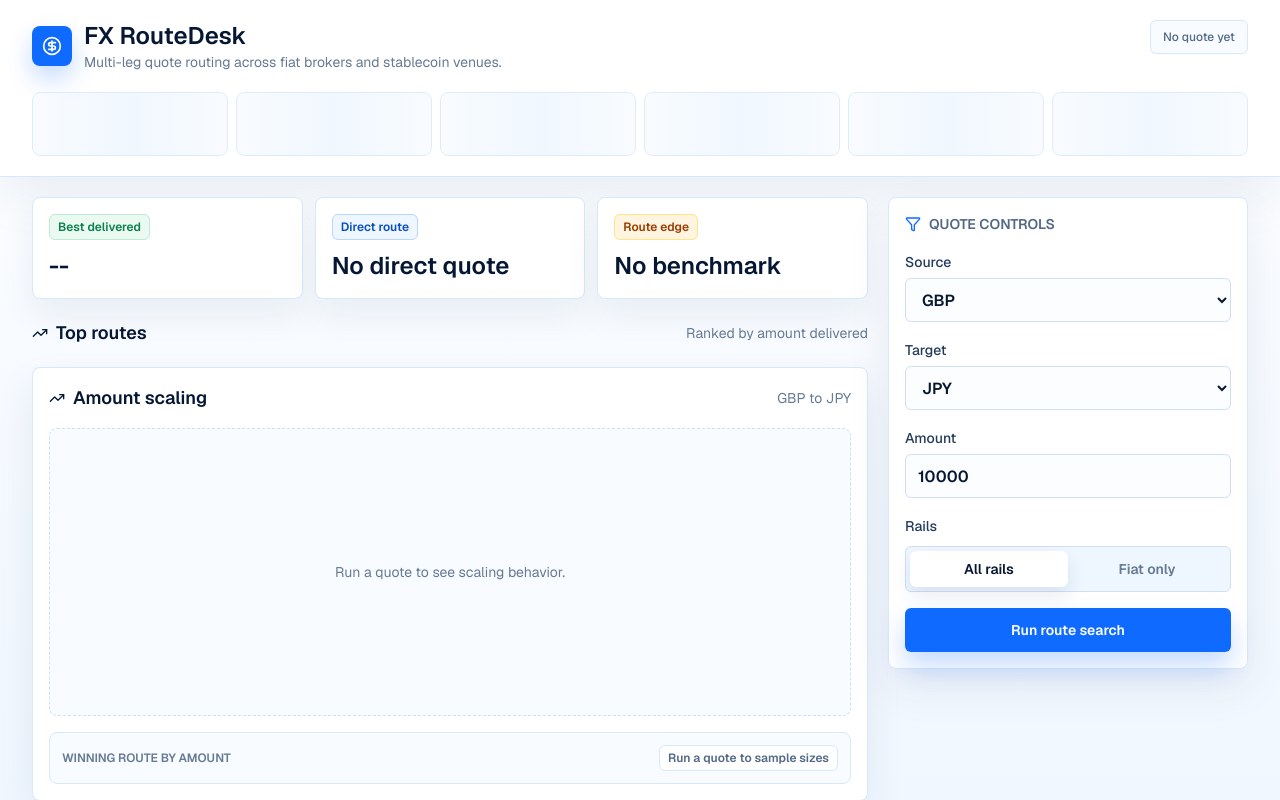
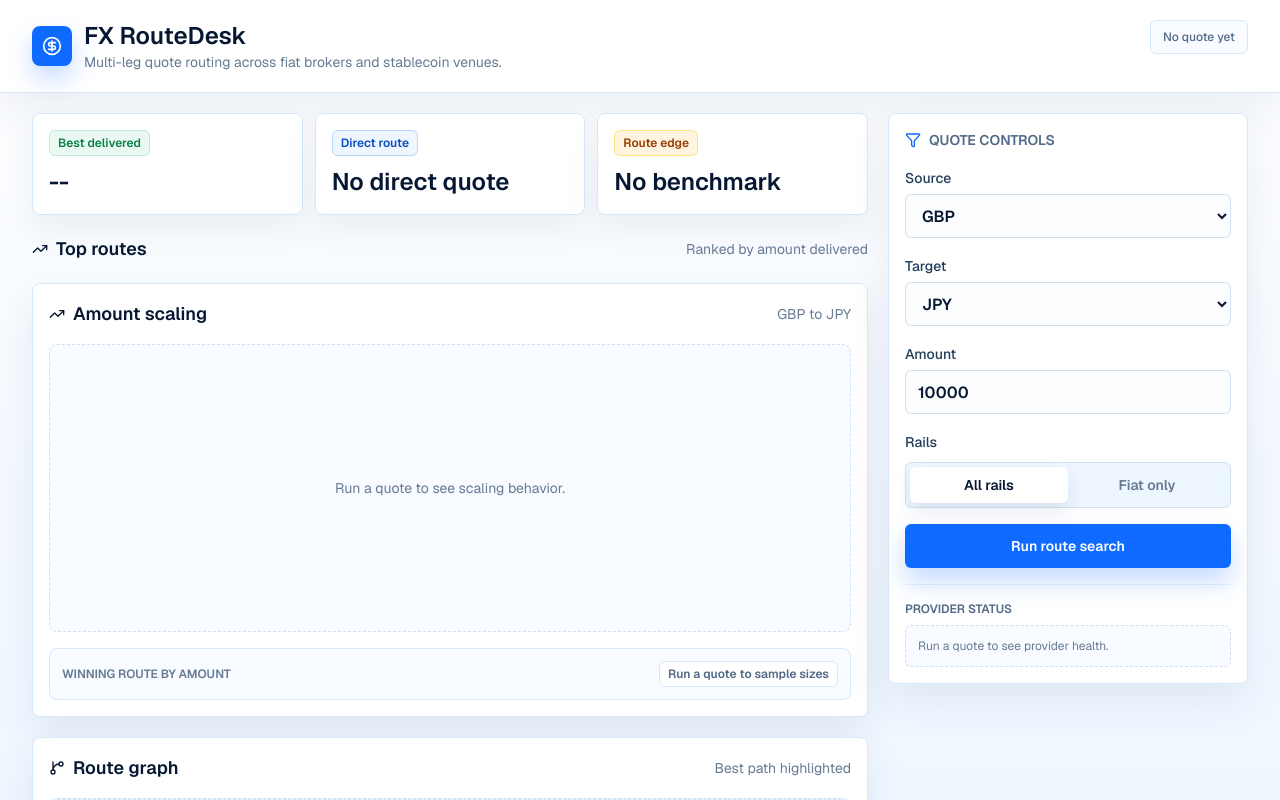
Before and after one commit to manav-vc/fx-routing-tool, a Next.js app: page / in a window 1280 px wide. Shown: the top 800 px of the page. Built offline with nearby package versions, Linux system fonts and the light colour scheme.

Commit message:
Move provider status into quote panel

```diff
--- a/app/page.tsx
+++ b/app/page.tsx
@@ -109,7 +109,7 @@ export default function Home() {
   return (
     <main className="min-h-screen bg-[linear-gradient(180deg,#ffffff_0%,#f4f9ff_42%,#eaf4ff_100%)] text-[#07172f]">
       <section className="border-b border-[#d8e8fb] bg-white/95 shadow-[0_18px_48px_rgba(19,54,105,0.08)]">
-        <div className="mx-auto flex max-w-[1480px] flex-col gap-5 px-4 py-5 sm:px-6 lg:px-8">
+        <div className="mx-auto flex max-w-[1480px] flex-col gap-4 px-4 py-5 sm:px-6 lg:px-8">
           <div className="flex flex-col justify-between gap-4 lg:flex-row lg:items-start">
             <div>
               <div className="flex items-center gap-3">
@@ -137,12 +137,11 @@ export default function Home() {
               </span>
             </div>
           </div>
-          <ProviderStrip statuses={quote?.providerStatus ?? []} />
         </div>
       </section>
 
       <section className="mx-auto grid max-w-[1480px] gap-5 px-4 py-5 sm:px-6 lg:grid-cols-[minmax(0,1fr)_360px] lg:px-8">
-        <aside className="h-fit rounded-lg border border-[#d8e8fb] bg-white p-4 shadow-[0_18px_44px_rgba(19,54,105,0.08)] lg:sticky lg:top-5 lg:order-2">
+        <aside className="h-fit rounded-lg border border-[#d8e8fb] bg-white p-4 shadow-[0_18px_44px_rgba(19,54,105,0.08)] lg:sticky lg:top-5 lg:col-start-2 lg:row-start-1 lg:max-h-[calc(100vh-2.5rem)] lg:self-start lg:overflow-y-auto">
           <div className="mb-4 flex items-center gap-2">
             <Filter className="h-4 w-4 text-[#0f6bff]" aria-hidden />
             <h2 className="text-sm font-semibold uppercase tracking-normal text-[#526987]">
@@ -194,10 +193,11 @@ export default function Home() {
                 {error}
               </div>
             ) : null}
+            <ProviderStatusTable statuses={quote?.providerStatus ?? []} />
           </div>
         </aside>
 
-        <div className="space-y-5 lg:order-1">
+        <div className="space-y-5 lg:col-start-1 lg:row-start-1">
           <SummaryBand quote={quote} bestRoute={bestRoute} target={displayInputs.target} />
           <section className="grid gap-5 2xl:grid-cols-[minmax(0,1.15fr)_minmax(420px,0.85fr)]">
             <div className="space-y-4">
@@ -286,54 +286,67 @@ function RailButton({
   );
 }
 
-function ProviderStrip({ statuses }: { statuses: ProviderStatus[] }) {
+function ProviderStatusTable({ statuses }: { statuses: ProviderStatus[] }) {
   if (statuses.length === 0) {
     return (
-      <div className="grid gap-2 sm:grid-cols-3 lg:grid-cols-6">
-        {Array.from({ length: 6 }).map((_, index) => (
-          <div
-            key={index}
-            className="h-16 animate-pulse rounded-lg border border-[#d8e8fb] bg-[linear-gradient(90deg,#f8fbff,#eef6ff,#f8fbff)]"
-          />
-        ))}
+      <section className="border-t border-[#e5f0fb] pt-4">
+        <h3 className="text-xs font-semibold uppercase tracking-normal text-[#526987]">
+          Provider status
+        </h3>
+        <div className="mt-2 rounded-md border border-dashed border-[#cfe0f3] bg-[#f8fbff] p-3 text-xs text-[#667a93]">
+          Run a quote to see provider health.
         </div>
+      </section>
     );
   }
 
   return (
-    <div className="grid gap-2 sm:grid-cols-3 lg:grid-cols-6">
+    <section className="border-t border-[#e5f0fb] pt-4">
+      <div className="mb-2 flex items-center justify-between gap-2">
+        <h3 className="text-xs font-semibold uppercase tracking-normal text-[#526987]">
+          Provider status
+        </h3>
+        <span className="text-xs font-medium text-[#667a93]">{statuses.length} checked</span>
+      </div>
+      <div className="overflow-hidden rounded-lg border border-[#d8e8fb]">
+        <table className="w-full table-fixed text-left text-xs">
+          <thead className="bg-[#f8fbff] text-[#667a93]">
+            <tr>
+              <th className="w-[42%] px-2 py-2 font-semibold">Provider</th>
+              <th className="w-[20%] px-2 py-2 font-semibold">Pairs</th>
+              <th className="w-[25%] px-2 py-2 font-semibold">Latency</th>
+              <th className="w-[13%] px-2 py-2 text-right font-semibold">State</th>
+            </tr>
+          </thead>
+          <tbody className="divide-y divide-[#edf4fc] bg-white">
             {statuses.map((status) => (
-        <div
-          key={status.providerName}
-          className={clsx(
-            "rounded-lg border bg-white p-3 shadow-[0_10px_24px_rgba(19,54,105,0.06)]",
-            status.state === "available"
-              ? "border-[#bfe9d4]"
-              : status.state === "degraded"
-                ? "border-amber-200"
-                : "border-red-200",
-          )}
-        >
-          <div className="flex items-center justify-between gap-2">
-            <span className="truncate text-sm font-semibold text-[#07172f]">{status.providerName}</span>
+              <tr key={status.providerName} title={status.message}>
+                <td className="truncate px-2 py-2 font-semibold text-[#07172f]">
+                  {status.providerName}
+                </td>
+                <td className="px-2 py-2 font-medium text-[#526987]">{status.quotedPairs}</td>
+                <td className="px-2 py-2 font-medium text-[#526987]">{status.latencyMs}ms</td>
+                <td className="px-2 py-2">
+                  <div className="flex justify-end">
                     {status.state === "available" ? (
-              <CheckCircle2 className="h-4 w-4 shrink-0 text-[#0d9f5d]" aria-hidden />
+                      <CheckCircle2 className="h-4 w-4 shrink-0 text-[#0d9f5d]" aria-label="Available" />
                     ) : (
                       <AlertTriangle
                         className={clsx(
                           "h-4 w-4 shrink-0",
                           status.state === "degraded" ? "text-amber-600" : "text-red-600",
                         )}
-                aria-hidden
+                        aria-label={status.state === "degraded" ? "Degraded" : "Unavailable"}
                       />
                     )}
                   </div>
-          <p className="mt-1 truncate text-xs text-[#667a93]" title={status.message}>
-            {status.quotedPairs} pairs · {status.latencyMs}ms
-          </p>
+                </td>
+              </tr>
+            ))}
+          </tbody>
+        </table>
       </div>
-      ))}
-    </div>
+    </section>
   );
 }
 
```
Lines whose indentation alone changed are shown as unchanged.
